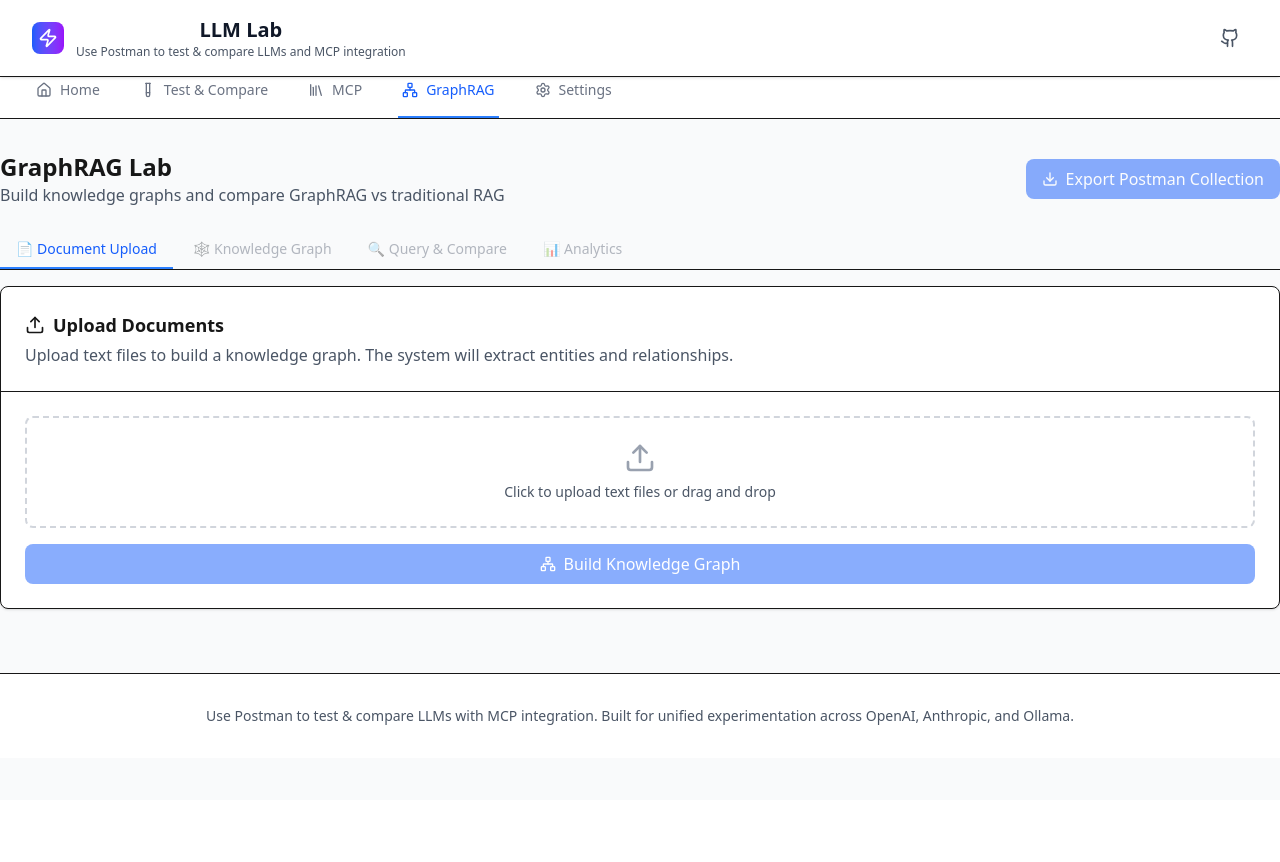
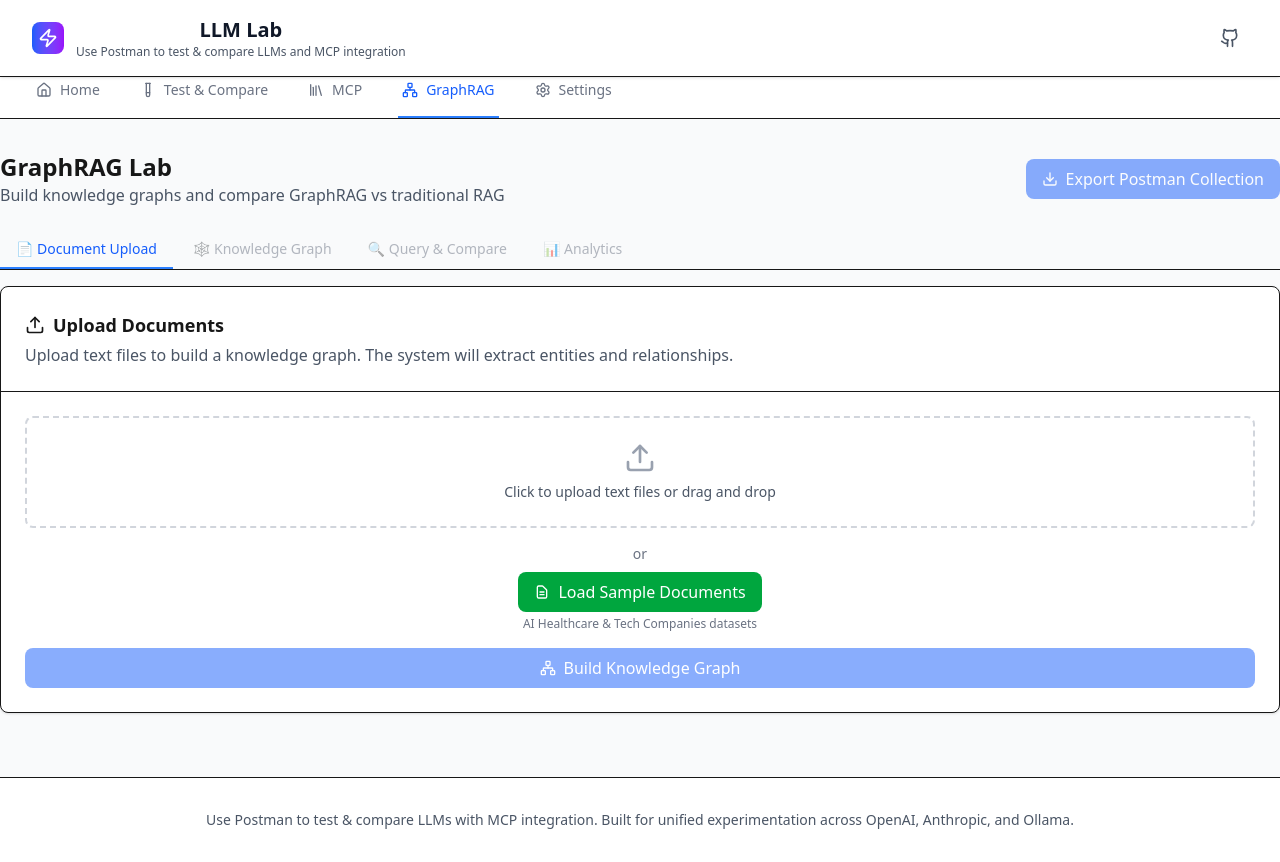
Before and after one commit to arun-gupta/llm-lab, a Next.js app: page / in a window 1280 px wide. Both pictures are taken after a click on the button "GraphRAG". Before the commit the page ends 800 px from the top, so only its background shows below. Built offline with nearby package versions, Linux system fonts and the light colour scheme.

Commit message:
Add convenience button to load sample documents for GraphRAG testing

```diff
--- a/src/components/tabs/GraphRAGTab.tsx
+++ b/src/components/tabs/GraphRAGTab.tsx
@@ -65,6 +65,31 @@
     const files = Array.from(event.target.files || []);
     const textFiles = files.filter(file => file.type === 'text/plain' || file.name.endsWith('.txt'));
     setDocuments(textFiles);
+  };
+
+  const loadSampleDocuments = async () => {
+    try {
+      // Fetch the sample documents
+      const [aiHealthcareResponse, techCompaniesResponse] = await Promise.all([
+        fetch('/sample-docs/ai-healthcare.txt'),
+        fetch('/sample-docs/tech-companies.txt')
+      ]);
+
+      if (aiHealthcareResponse.ok && techCompaniesResponse.ok) {
+        const aiHealthcareText = await aiHealthcareResponse.text();
+        const techCompaniesText = await techCompaniesResponse.text();
+
+        // Create File objects from the text content
+        const aiHealthcareFile = new File([aiHealthcareText], 'ai-healthcare.txt', { type: 'text/plain' });
+        const techCompaniesFile = new File([techCompaniesText], 'tech-companies.txt', { type: 'text/plain' });
+
+        setDocuments([aiHealthcareFile, techCompaniesFile]);
+      } else {
+        console.error('Failed to load sample documents');
+      }
+    } catch (error) {
+      console.error('Error loading sample documents:', error);
+    }
   };
 
   const buildKnowledgeGraph = async () => {
@@ -233,6 +258,7 @@
                 </p>
               </div>
               <div className="p-6 space-y-4">
+                <div className="space-y-4">
                   <div className="border-2 border-dashed border-gray-300 rounded-lg p-6 text-center">
                     <input
                       type="file"
@@ -248,6 +274,23 @@
                         Click to upload text files or drag and drop
                       </p>
                     </label>
+                  </div>
+
+                  <div className="text-center">
+                    <div className="text-sm text-gray-500 mb-2">or</div>
+                    <button
+                      onClick={loadSampleDocuments}
+                      className="inline-flex items-center px-4 py-2 bg-green-600 text-white rounded-lg hover:bg-green-700 transition-colors"
+                    >
+                      <svg className="w-4 h-4 mr-2" fill="none" stroke="currentColor" viewBox="0 0 24 24">
+                        <path strokeLinecap="round" strokeLinejoin="round" strokeWidth={2} d="M9 12h6m-6 4h6m2 5H7a2 2 0 01-2-2V5a2 2 0 012-2h5.586a1 1 0 01.707.293l5.414 5.414a1 1 0 01.293.707V19a2 2 0 01-2 2z" />
+                      </svg>
+                      Load Sample Documents
+                    </button>
+                    <p className="text-xs text-gray-500 mt-1">
+                      AI Healthcare & Tech Companies datasets
+                    </p>
+                  </div>
                 </div>
 
                 {documents.length > 0 && (
```
Also changed, not shown: public/sample-docs/ai-healthcare.txt (added), public/sample-docs/tech-companies.txt (added). Lines whose indentation alone changed are shown as unchanged.
